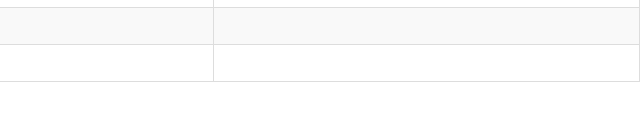
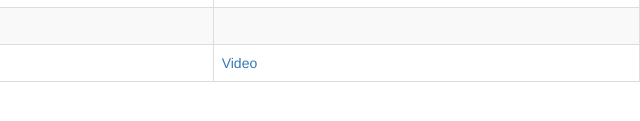
Before and after one commit to chrisfauerbach/info610_fall_2020, a plain HTML site: page index.html in a window 1280 px wide. Shown: the part 523-644 px from the top of the page, 640-1280 px from the left. Drawn offline with nearby package versions, Linux system fonts and the light colour scheme.

Commit message:
adding class video link

```diff
--- a/index.html
+++ b/index.html
@@ -67,7 +67,7 @@
   <tr>
     <td><a href="week6.5/index.html" target="_blank">Week 6.5 - Sep 24, 2020</a></td>
     <td> <a target="_blank" href="week6.5/week6.5.pdf">PDF</a> </td>
-    <td> <a href="" target="_blank"></a></td>
+    <td> <a href="https://youtu.be/t1LbNN0cdSQ" target="_blank">Video</a></td>
   </tr>
 </table>
 </body>
```
